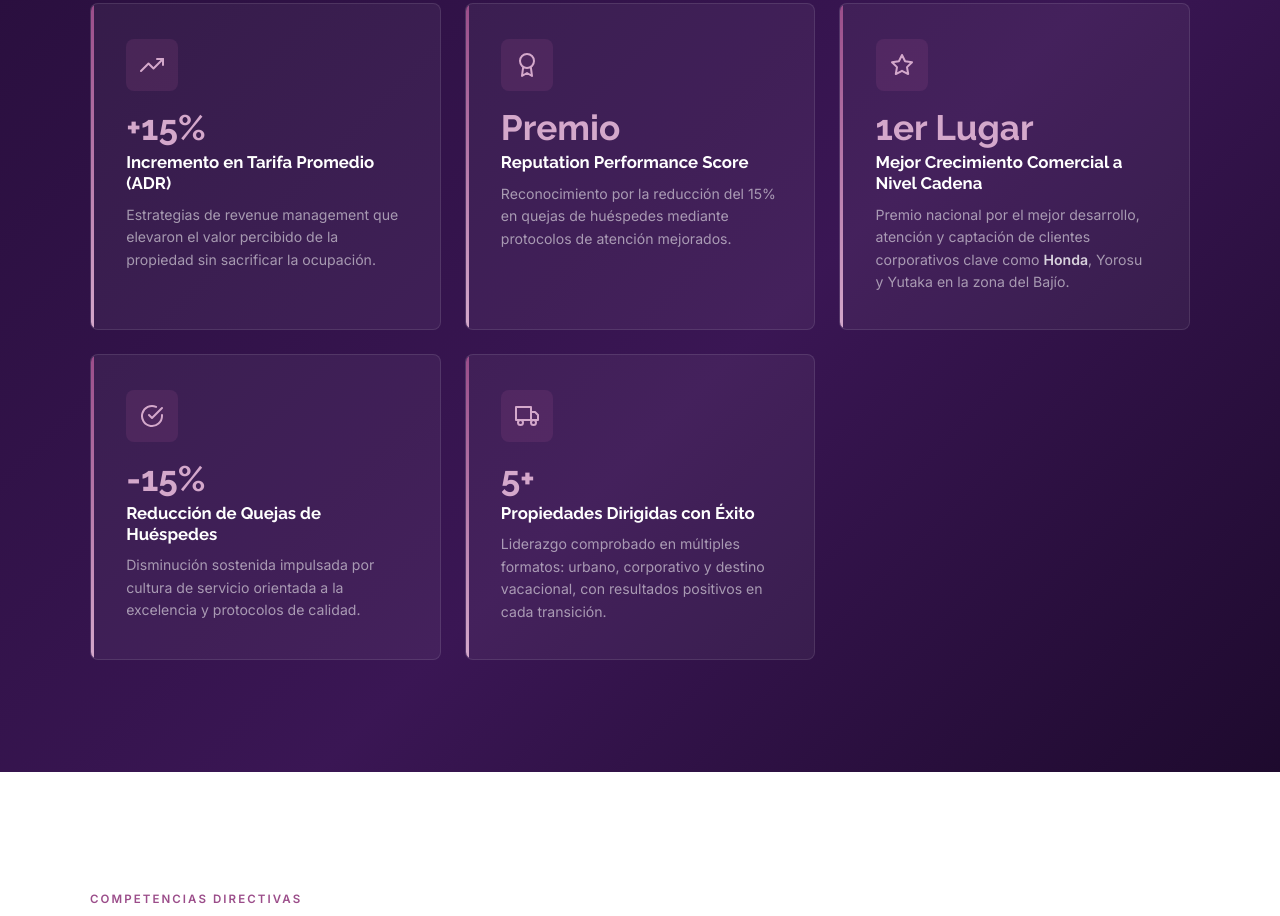
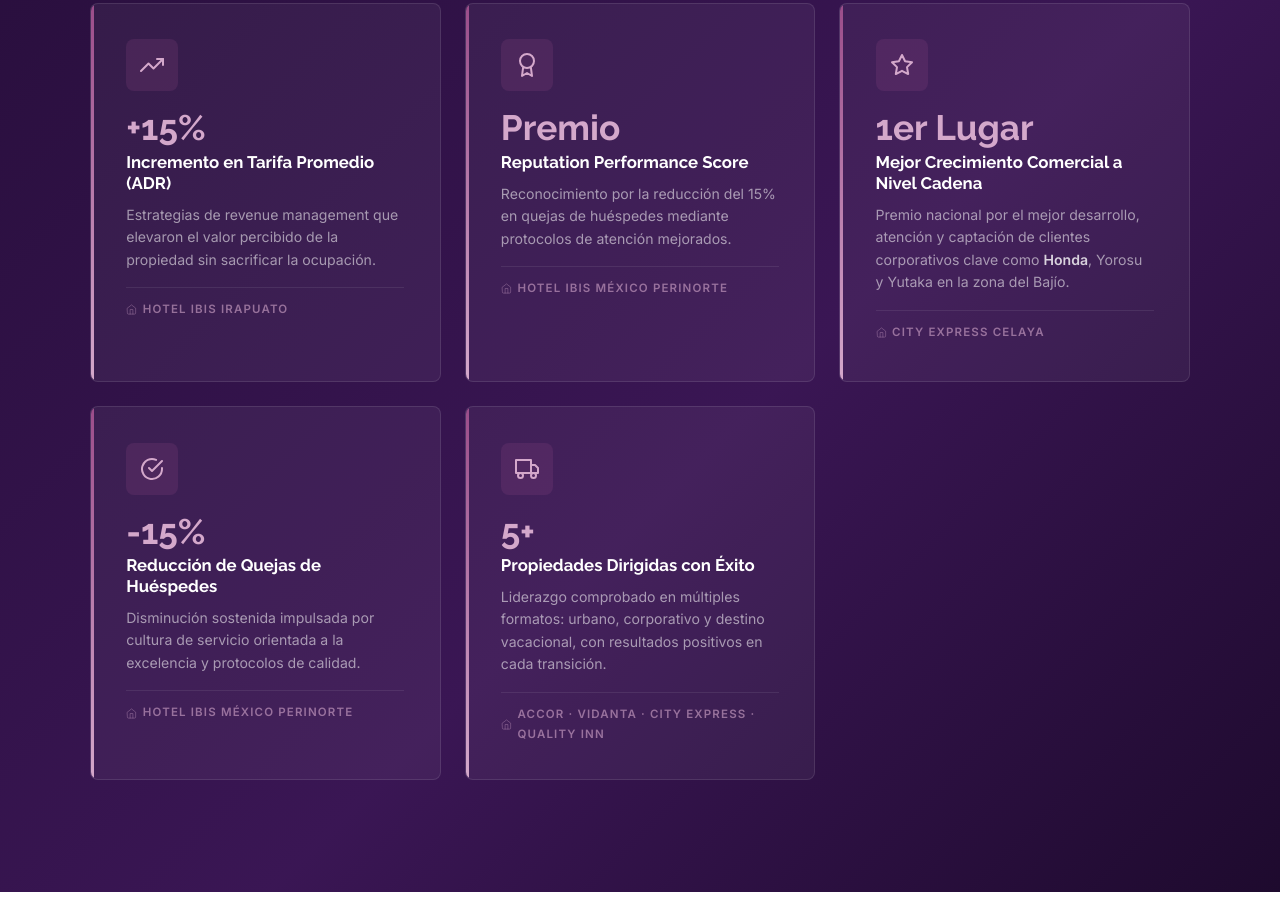
Before and after one commit to rodriwu/ivonne-sanchez, a plain HTML site: page index.html in a window 1280 px wide. Shown: the part 4619-5535 px from the top of the page. Drawn offline with Linux system fonts and the light colour scheme.

Commit message:
Add hotel context to achievement cards

```diff
--- a/index.html
+++ b/index.html
@@ -702,6 +702,16 @@
     }
 
     .achievement-desc { font-size: 0.88rem; color: rgba(255,255,255,0.55); line-height: 1.6; }
+
+    .achievement-hotel {
+      display: inline-flex; align-items: center; gap: 0.35rem;
+      margin-top: 1rem;
+      font-size: 0.72rem; font-weight: 600; letter-spacing: 0.1em; text-transform: uppercase;
+      color: rgba(212,168,203,0.6);
+      border-top: 1px solid rgba(255,255,255,0.08);
+      padding-top: 0.75rem; width: 100%;
+    }
+    .achievement-hotel svg { opacity: 0.6; flex-shrink: 0; }
 
     /* ══════════════════════════════════════
        HABILIDADES
@@ -1450,6 +1460,7 @@
           <div class="achievement-metric">+15%</div>
           <h3 class="achievement-title">Incremento en Tarifa Promedio (ADR)</h3>
           <p class="achievement-desc">Estrategias de revenue management que elevaron el valor percibido de la propiedad sin sacrificar la ocupación.</p>
+          <span class="achievement-hotel"><svg width="11" height="11" viewBox="0 0 24 24" fill="none" stroke="currentColor" stroke-width="2" stroke-linecap="round" stroke-linejoin="round"><path d="M3 9l9-7 9 7v11a2 2 0 0 1-2 2H5a2 2 0 0 1-2-2z"/><polyline points="9 22 9 12 15 12 15 22"/></svg>Hotel Ibis Irapuato</span>
         </div>
 
         <div class="achievement-card fade-in">
@@ -1459,6 +1470,7 @@
           <div class="achievement-metric">Premio</div>
           <h3 class="achievement-title">Reputation Performance Score</h3>
           <p class="achievement-desc">Reconocimiento por la reducción del 15% en quejas de huéspedes mediante protocolos de atención mejorados.</p>
+          <span class="achievement-hotel"><svg width="11" height="11" viewBox="0 0 24 24" fill="none" stroke="currentColor" stroke-width="2" stroke-linecap="round" stroke-linejoin="round"><path d="M3 9l9-7 9 7v11a2 2 0 0 1-2 2H5a2 2 0 0 1-2-2z"/><polyline points="9 22 9 12 15 12 15 22"/></svg>Hotel Ibis México Perinorte</span>
         </div>
 
         <div class="achievement-card fade-in">
@@ -1468,6 +1480,7 @@
           <div class="achievement-metric">1er Lugar</div>
           <h3 class="achievement-title">Mejor Crecimiento Comercial a Nivel Cadena</h3>
           <p class="achievement-desc">Premio nacional por el mejor desarrollo, atención y captación de clientes corporativos clave como <strong style="color: rgba(255,255,255,0.8)">Honda</strong>, Yorosu y Yutaka en la zona del Bajío.</p>
+          <span class="achievement-hotel"><svg width="11" height="11" viewBox="0 0 24 24" fill="none" stroke="currentColor" stroke-width="2" stroke-linecap="round" stroke-linejoin="round"><path d="M3 9l9-7 9 7v11a2 2 0 0 1-2 2H5a2 2 0 0 1-2-2z"/><polyline points="9 22 9 12 15 12 15 22"/></svg>City Express Celaya</span>
         </div>
 
         <div class="achievement-card fade-in">
@@ -1477,6 +1490,7 @@
           <div class="achievement-metric">-15%</div>
           <h3 class="achievement-title">Reducción de Quejas de Huéspedes</h3>
           <p class="achievement-desc">Disminución sostenida impulsada por cultura de servicio orientada a la excelencia y protocolos de calidad.</p>
+          <span class="achievement-hotel"><svg width="11" height="11" viewBox="0 0 24 24" fill="none" stroke="currentColor" stroke-width="2" stroke-linecap="round" stroke-linejoin="round"><path d="M3 9l9-7 9 7v11a2 2 0 0 1-2 2H5a2 2 0 0 1-2-2z"/><polyline points="9 22 9 12 15 12 15 22"/></svg>Hotel Ibis México Perinorte</span>
         </div>
 
         <div class="achievement-card fade-in">
@@ -1486,6 +1500,7 @@
           <div class="achievement-metric">5+</div>
           <h3 class="achievement-title">Propiedades Dirigidas con Éxito</h3>
           <p class="achievement-desc">Liderazgo comprobado en múltiples formatos: urbano, corporativo y destino vacacional, con resultados positivos en cada transición.</p>
+          <span class="achievement-hotel"><svg width="11" height="11" viewBox="0 0 24 24" fill="none" stroke="currentColor" stroke-width="2" stroke-linecap="round" stroke-linejoin="round"><path d="M3 9l9-7 9 7v11a2 2 0 0 1-2 2H5a2 2 0 0 1-2-2z"/><polyline points="9 22 9 12 15 12 15 22"/></svg>Accor · Vidanta · City Express · Quality Inn</span>
         </div>
 
       </div>
```
